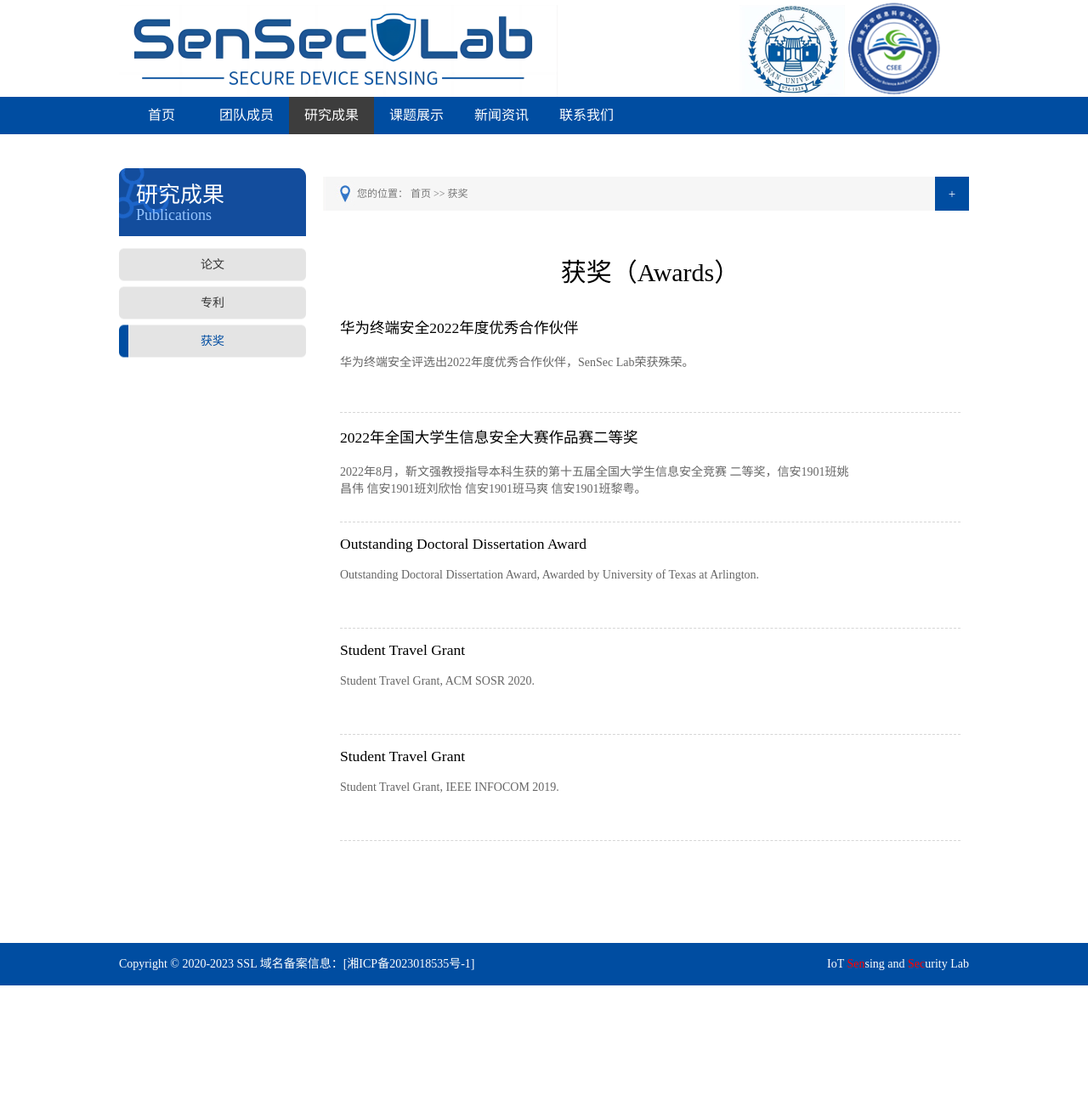
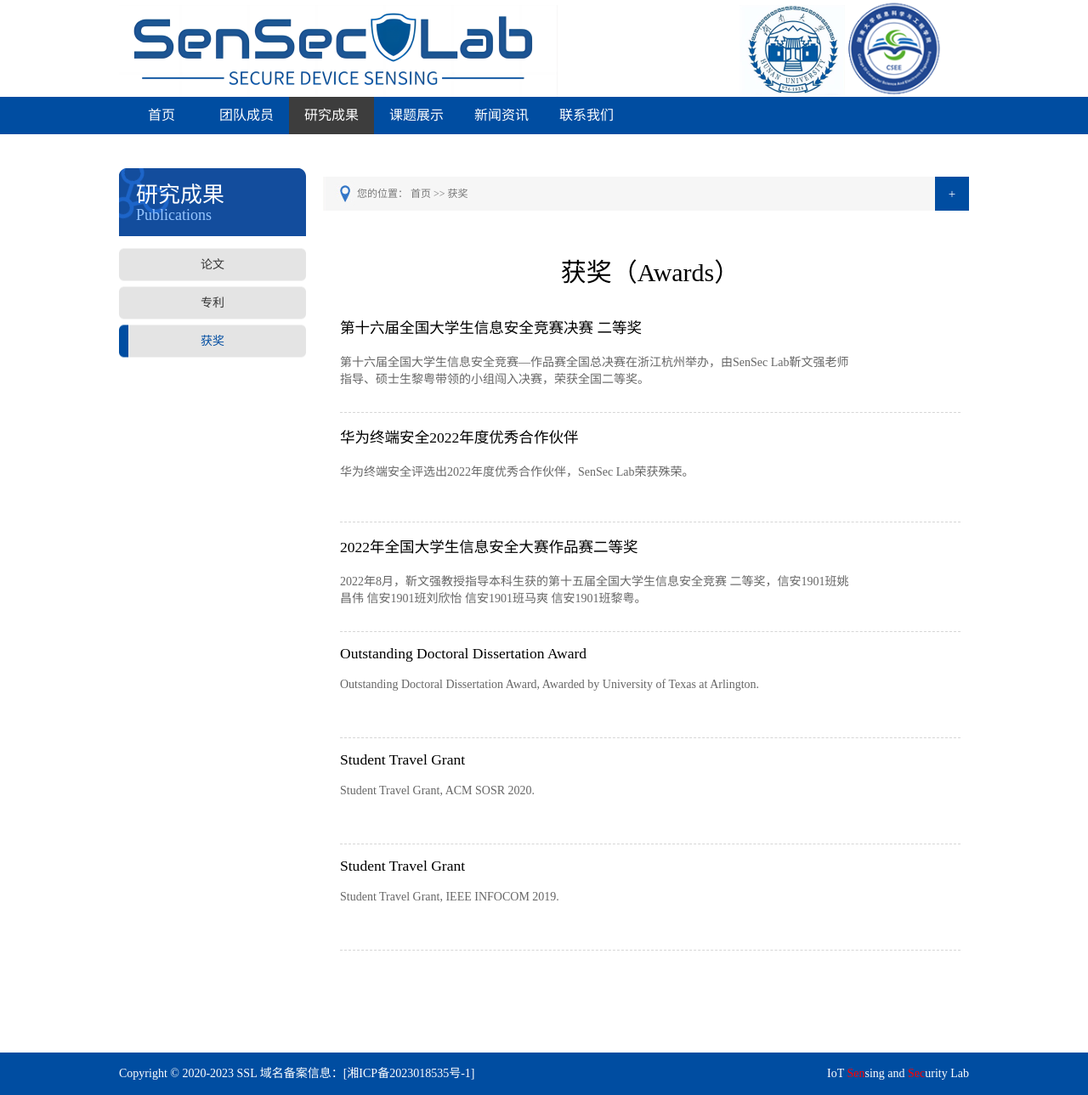
Before and after one commit to senseclab/senseclab.github.io, a Jekyll site: the page built from pages/award.html, in a window 1280 px wide. Shown: the whole page at 85% size. Built offline with Jekyll 4.4.1, drawn with Linux system fonts in a browser that asks for light colours; before the commit the page ends 1160 px from its top, so only the background shows below that.

Commit message:
Update award.html

```diff
--- a/pages/award.html
+++ b/pages/award.html
@@ -14,6 +14,13 @@ description: 获奖
     <div class="n_right_bottom">
       <h1 align="center">获奖（Awards）</h1>
       <br>
+
+       <h3>第十六届全国大学生信息安全竞赛决赛 二等奖</h3>
+      <ul>
+        <li>
+          <div class="n_temp_r_b1"><h4>第十六届全国大学生信息安全竞赛—作品赛全国总决赛在浙江杭州举办，由SenSec Lab靳文强老师指导、硕士生黎粤带领的小组闯入决赛，荣获全国二等奖。</h4></div>
+        </li>
+      </ul>
 
       <h3>华为终端安全2022年度优秀合作伙伴</h3>
       <ul>
```
